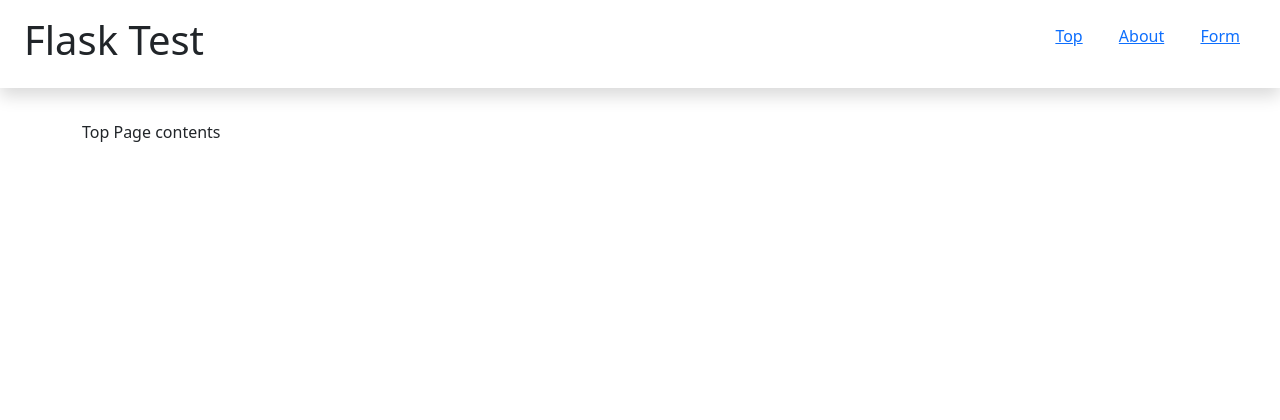
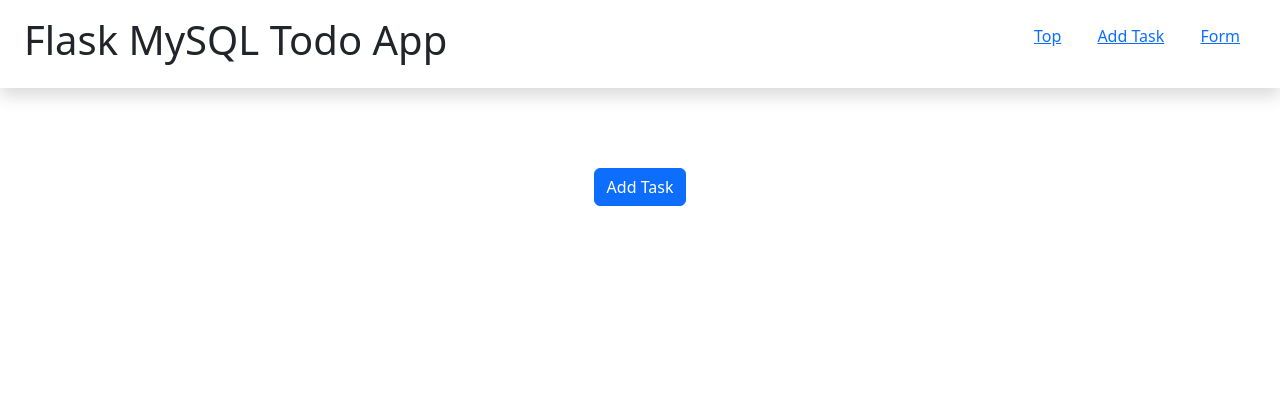
Before and after one commit to shim369/Flask-MySQL-Test, a Flask app: page / in a window 1280 px wide. Shown: the top 420 px of the page. Run offline with Flask 3, Linux system fonts and the light colour scheme.

Commit message:
update templates

```diff
--- a/templates/index.html
+++ b/templates/index.html
@@ -5,5 +5,7 @@ Flask Test
 {% endblock  %}
 
 {% block content %}
-Top Page contents
+<div class="my-5 text-center">
+    <a href="{{ url_for('main.add_task') }}" class="btn btn-primary">Add Task</a>
+</div>
 {% endblock  %}
--- a/templates/layout.html
+++ b/templates/layout.html
@@ -10,14 +10,14 @@
 
 <body>
     <header class="header shadow">
-        <h1>Flask Test</h1>
+        <h1>Flask MySQL Todo App</h1>
         <nav>
             <ul>
                 <li>
                     <a href="/">Top</a>
                 </li>
                 <li>
-                    <a href="/about">About</a>
+                    <a href="/addtask">Add Task</a>
                 </li>
                 <li>
                     <a href="/form">Form</a>
```
Also changed, not shown: templates/addtask.html (added, +9 -0 lines), templates/profile.html (deleted, +0 -14 lines).
